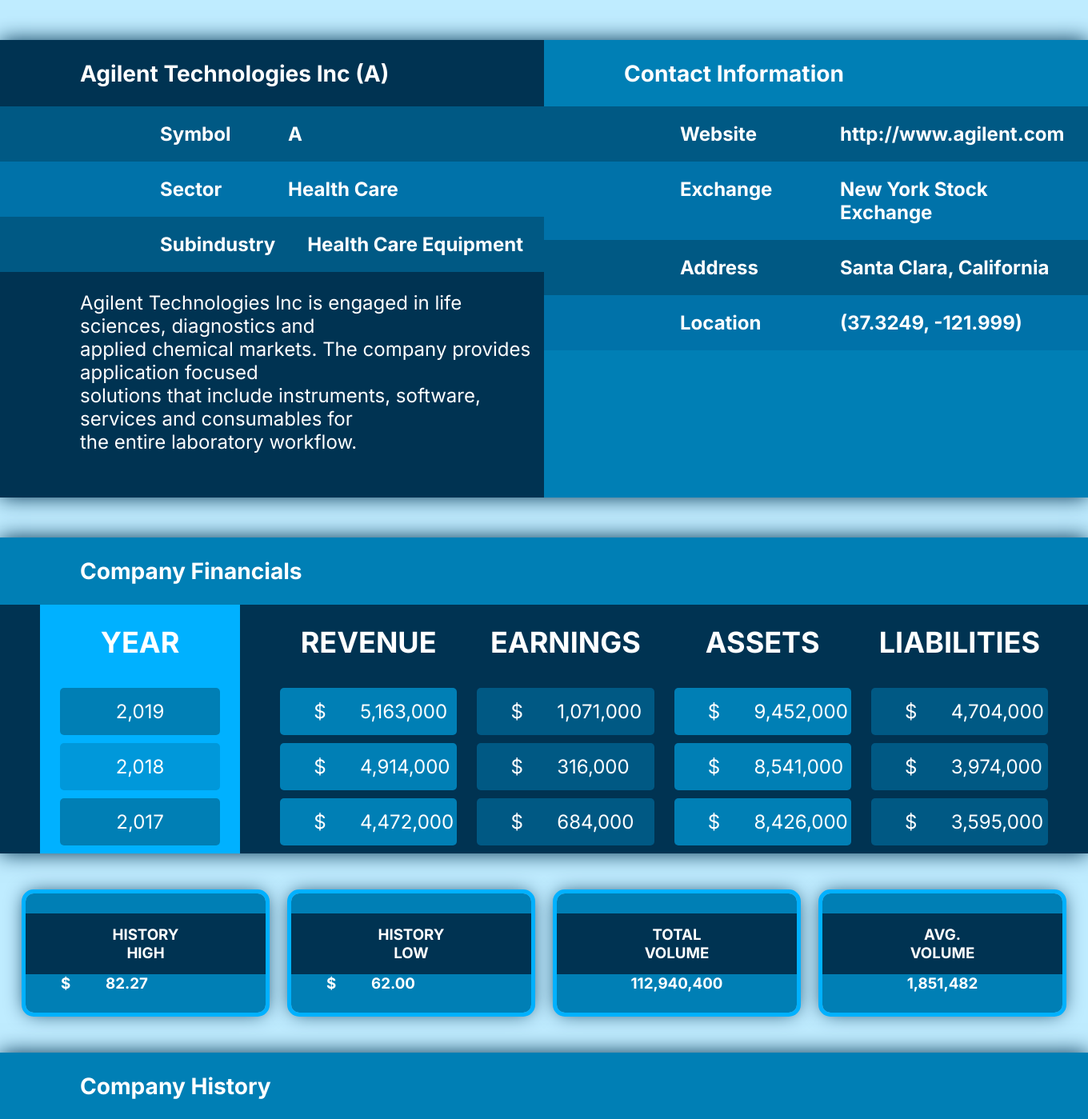
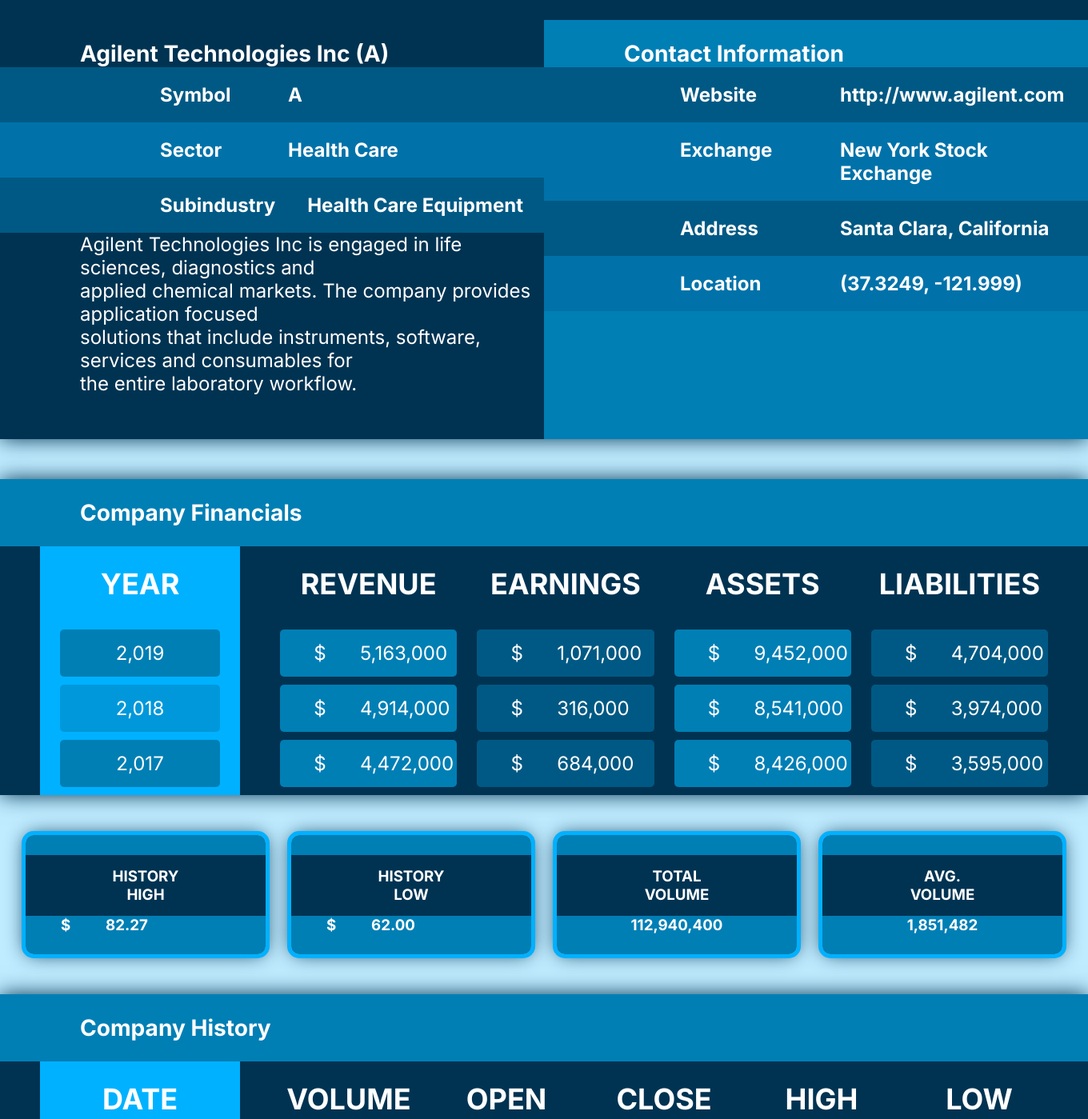
Before and after one commit to cjaco906/Web-II-Assign-1, a PHP site: page /company.php in a window 1360 px wide. Shown: the top 1399 px of the page at 80% size. Run offline with PHP 8.4, Linux system fonts and the light colour scheme; data comes from the database, SQL or seed files in the repository.

Commit message:
feat(css): set document height to entire screen

```diff
--- a/css/main.css
+++ b/css/main.css
@@ -1,10 +1,6 @@
 /* color-mix() - https://developer.mozilla.org/en-US/docs/Web/CSS/color_value/color-mix */
 /* google font (inter) - https://fonts.google.com/specimen/Inter */
 @import url('https://fonts.googleapis.com/css2?family=Inter:ital,opsz,wght@0,14..32,100..900;1,14..32,100..900&display=swap');
-
-*, *::before, *::after {
-    box-sizing: border-box;
-}
 
 /** MRU Brand Colors (Latter, 2020)
  *  - https://www.mtroyal.ca/AboutMountRoyal/MarketingCommunications/index.htm
@@ -23,13 +19,25 @@
     color: white;
 }
 
+html,
+body {
+    height: 100%;
+}
+
+* {
+    margin: 0;
+    padding: 0;
+}
+
+*, *::before, *::after {
+    box-sizing: border-box;
+}
+
 body {
     background-color: var(--color-background);
 
-    margin: 0;
-    padding: 0;
-
-    height: 100%;
+    display: grid;
+    grid-template-rows: 25px 1fr;
 }
 
 header {
@@ -38,18 +46,14 @@ header {
     font-weight: bold;
 
     display: grid;
-    grid-template-columns: auto 1fr;
+    grid-template-columns: auto auto;
 
     align-items: center;
-
-    margin-bottom: 50px;
 }
 
 /* Selects the header title */
 header h1 {
     font-size: 1rem;
-
-    padding: 0 75px;
 }
 
 nav ul {
@@ -60,18 +64,11 @@ nav ul {
 
 nav ul li a {
     display: block;
-
-    padding: 25px;
 }
 
 /* Selects the api tester button */
 nav ul li:last-child {
     margin-left: auto;
-}
-
-h1, h2 {
-    margin: 0; /* remove default margin */
-    padding: 0; /* remove default padding */
 }
 
 a {
@@ -82,8 +79,6 @@ a {
 /* Selects all column list containers */
 ul {
     list-style-type: none;
-    margin: 0; /* remove default margin */
-    padding: 0; /* remove default padding */
 }
 
 /* Selects all column lists on hover */
```
